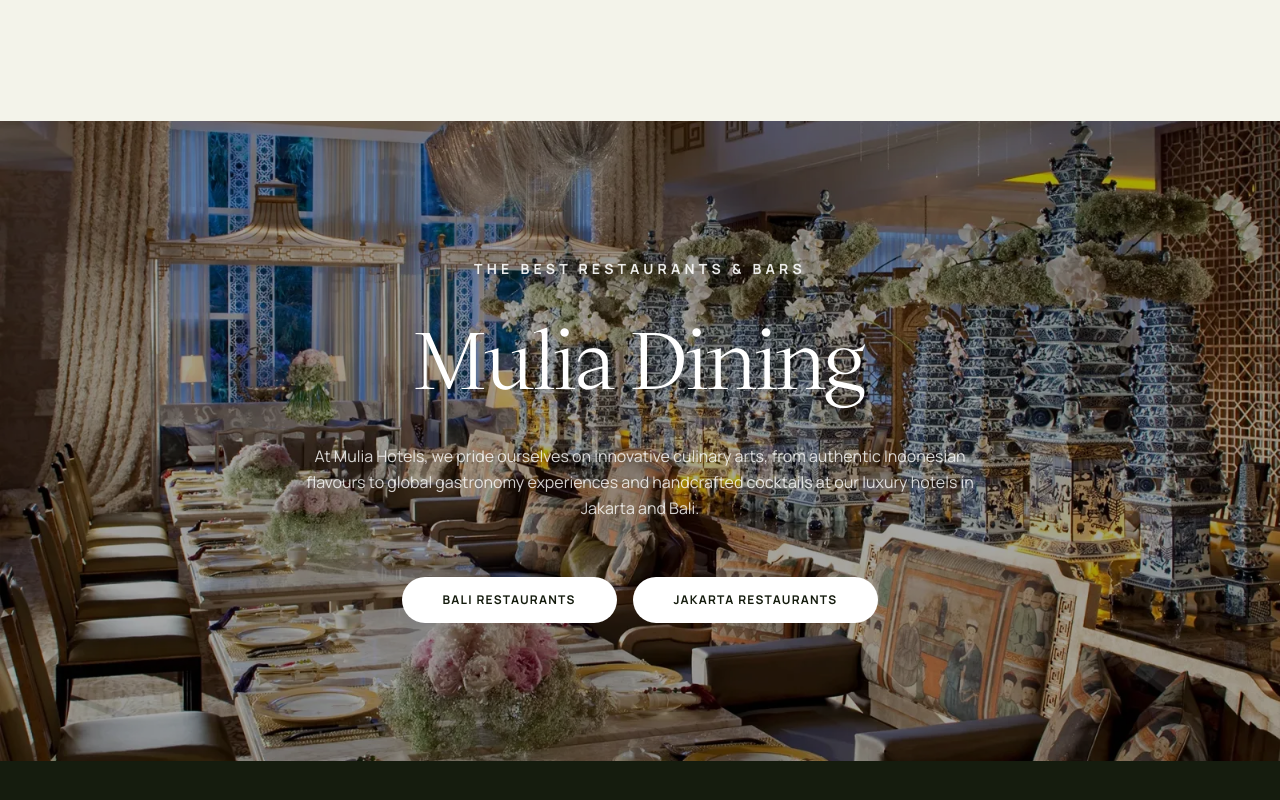
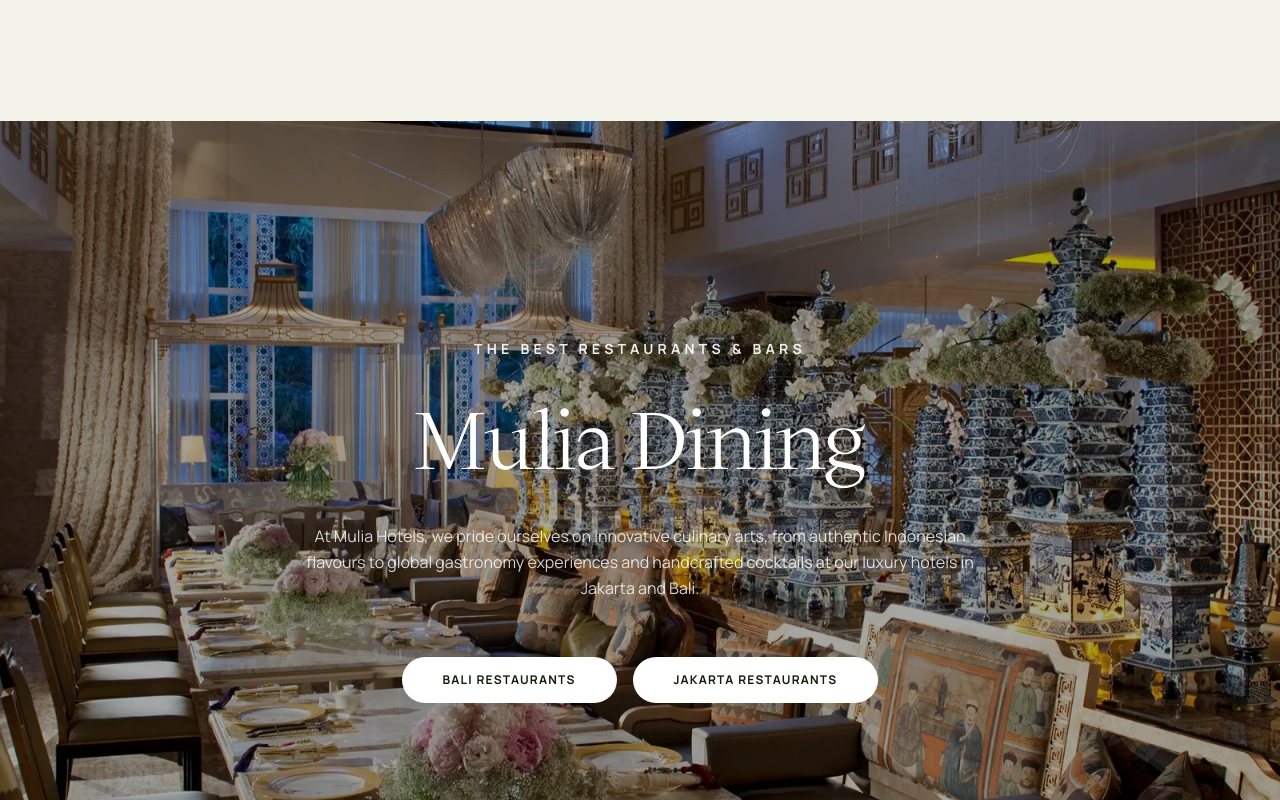
Before and after one commit to zkDhruba/the-mulia-clone, a Next.js app: page / in a window 1280 px wide. Shown: the part 4940-5740 px from the top of the page. Built offline with nearby package versions, Linux system fonts and the light colour scheme; a web font is replaced by a local one.

Commit message:
dining section done

```diff
--- a/src/components/sections/DiningHeroSection.tsx
+++ b/src/components/sections/DiningHeroSection.tsx
@@ -8,7 +8,7 @@
 
 export const DiningHeroSection: React.FC = () => {
   return (
-    <section className="relative w-full h-[600px] lg:h-[80vh] min-h-[500px] max-h-[800px] overflow-hidden flex items-center justify-center">
+    <section className="relative w-full h-[700px] lg:h-screen min-h-[600px] overflow-hidden flex items-center justify-center">
       {/* Background Image */}
       <div className="absolute inset-0 z-0">
         <ImageWrapper
```
